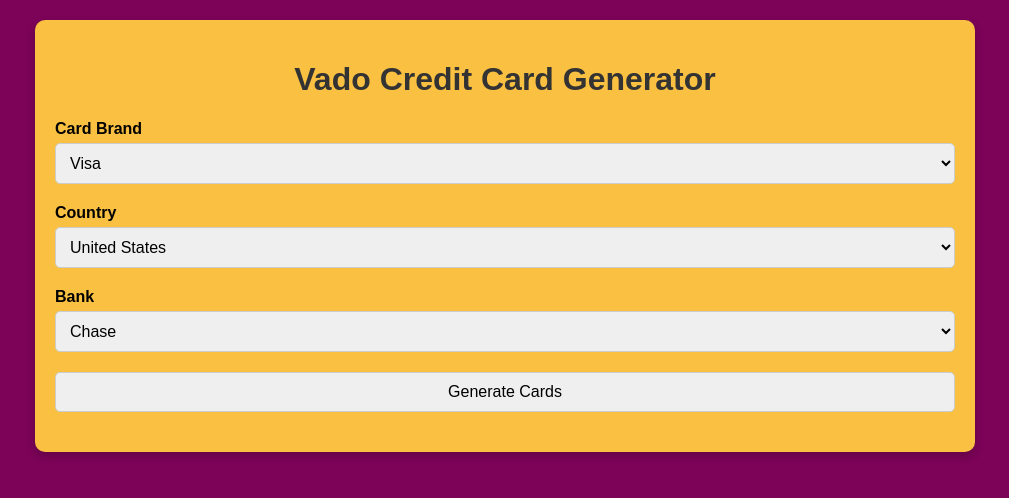
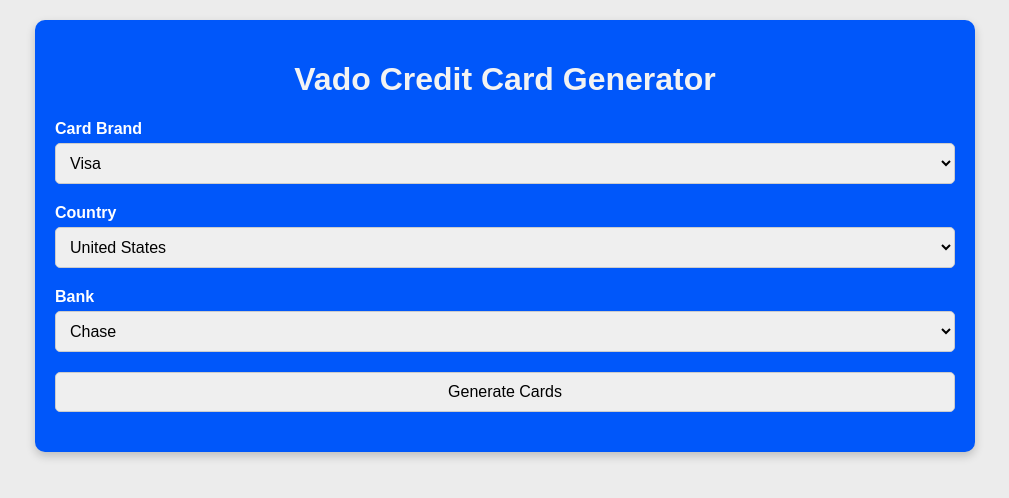
Before and after one commit to awakhckz/cc-generator, a website: page index.html in a window 1280 px wide. Shown: the whole page, without its empty margins (135-1144 px from the left). Drawn offline with Linux system fonts and the light colour scheme.

Commit message:
changed color and fixed name showing undefined

```diff
--- a/index.html
+++ b/index.html
@@ -7,21 +7,22 @@
     <style>
         body {
             font-family: 'Arial', sans-serif;
-            background-color: #7c0358;
+            background-color: #ececec;
             margin: 0;
             padding: 20px;
+            color: #fff;
         }
         .container {
             max-width: 900px;
             margin: auto;
-            background: #fac042;
+            background: #0057fa;
             border-radius: 10px;
             padding: 20px;
             box-shadow: 0 4px 10px rgba(0, 0, 0, 0.2);
         }
         h1 {
             text-align: center;
-            color: #333;
+            color: #f3f3f3;
         }
         .form-group {
             margin: 20px 0;
```
